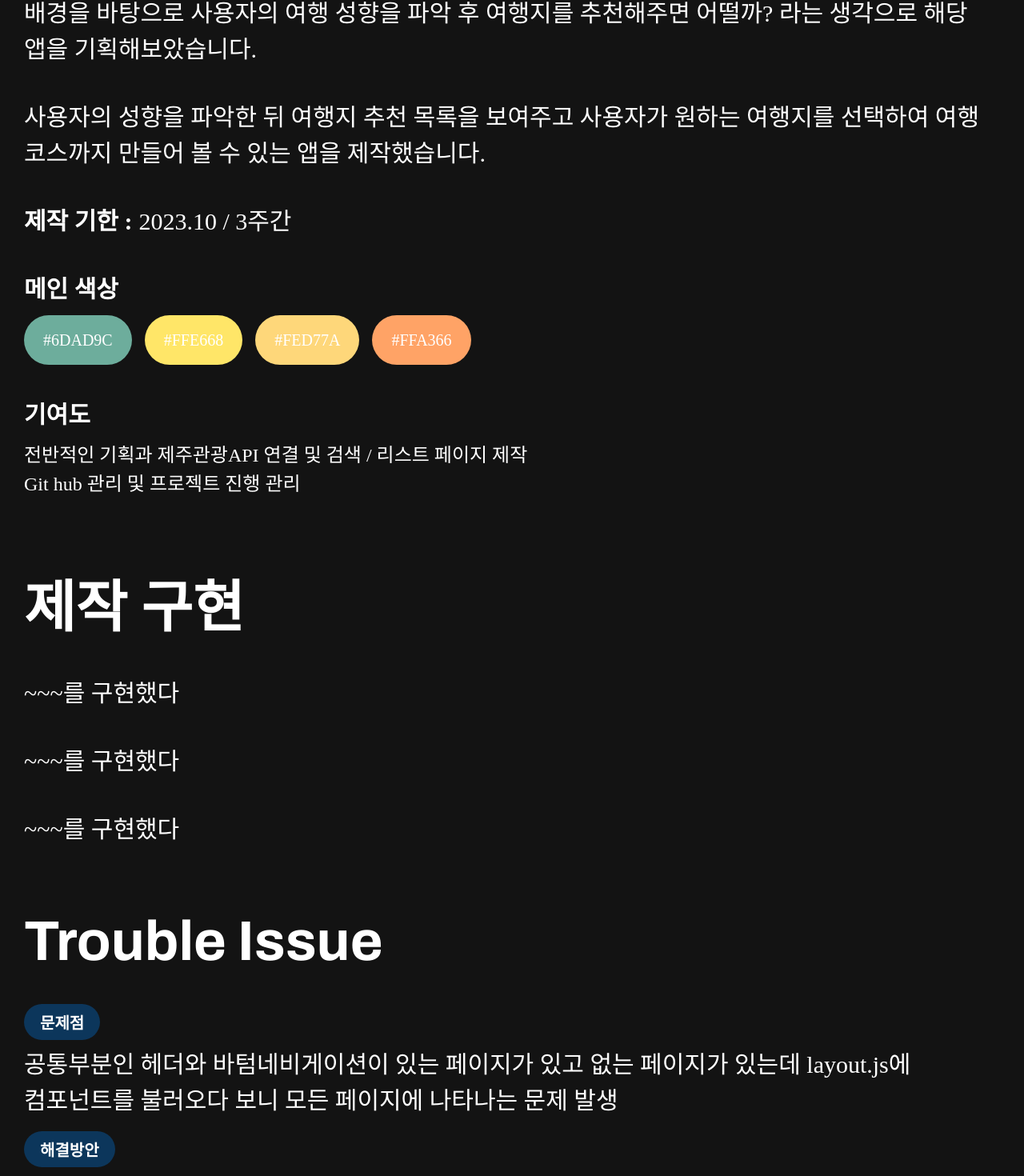
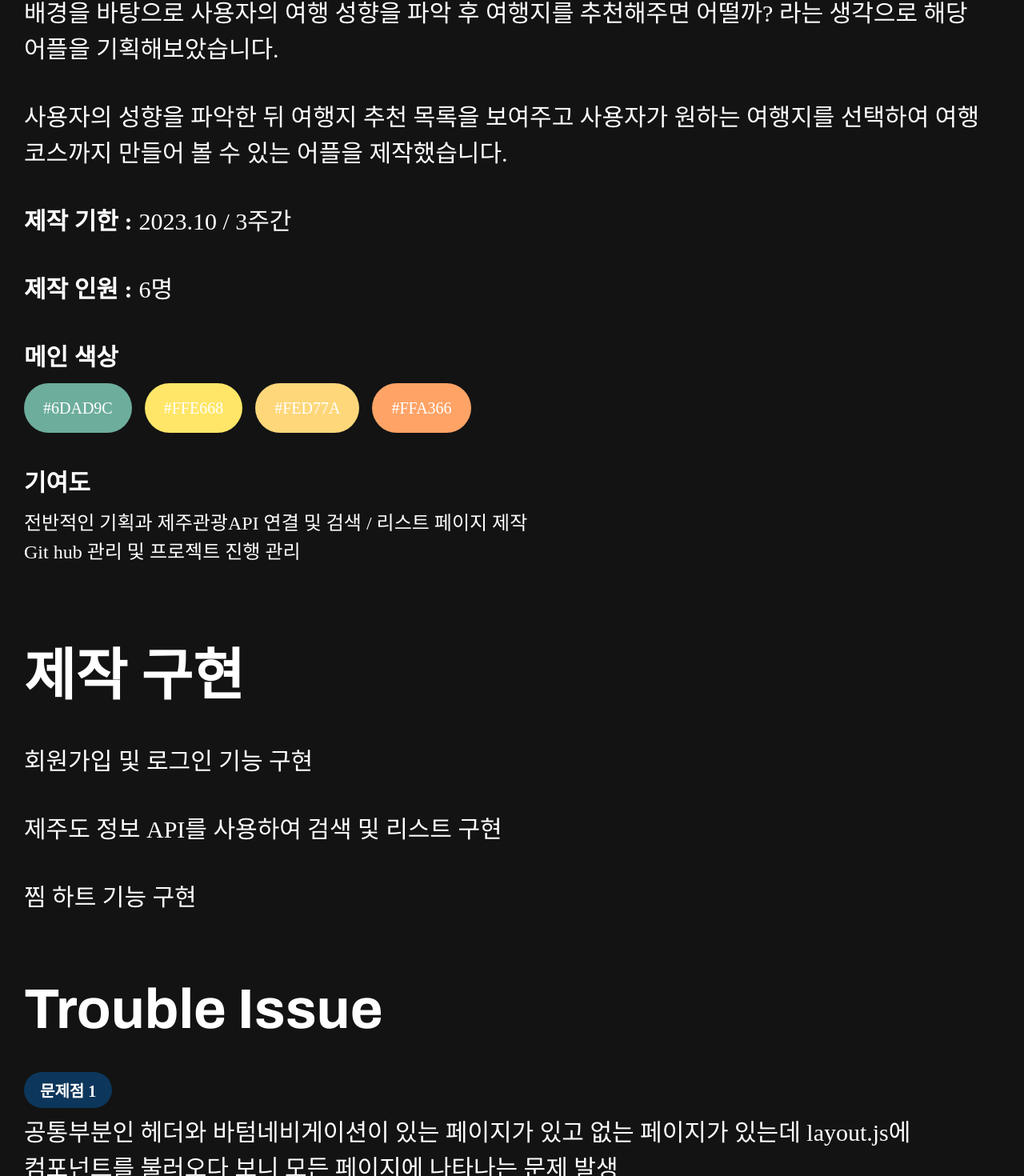
Before and after one commit to mkhong210/hong-portfolio, a React (Create React App) app: page /detail/project/project-1 in a window 1280 px wide. Shown: the part 1537-3007 px from the top of the page at 80% size. Built offline with nearby package versions, Linux system fonts and the light colour scheme; a web font is replaced by a local one.

Commit message:
project detail

```diff
--- a/src/data/project.json
+++ b/src/data/project.json
@@ -8,15 +8,20 @@
 		"image":"/asset/work/jejepick_thumb.jpg",
 		"site":"https://jejepick.vercel.app/",
 		"giturl":"https://github.com/mkhong210/jejepick",
-		"about_plan_1":"제주도 여행계획을 세울 때 자신이 좋아할만한 목적지를 찾는데 많은 시간이 소요됩니다. 이러한 배경을 바탕으로 사용자의 여행 성향을 파악 후 여행지를 추천해주면 어떨까? 라는 생각으로 해당 앱을 기획해보았습니다.",
-		"about_plan_2":"사용자의 성향을 파악한 뒤 여행지 추천 목록을 보여주고 사용자가 원하는 여행지를 선택하여 여행 코스까지 만들어 볼 수 있는 앱을 제작했습니다.",
+		"about_plan_1":"제주도 여행계획을 세울 때 자신이 좋아할만한 목적지를 찾는데 많은 시간이 소요됩니다. 이러한 배경을 바탕으로 사용자의 여행 성향을 파악 후 여행지를 추천해주면 어떨까? 라는 생각으로 해당 어플을 기획해보았습니다.",
+		"about_plan_2":"사용자의 성향을 파악한 뒤 여행지 추천 목록을 보여주고 사용자가 원하는 여행지를 선택하여 여행 코스까지 만들어 볼 수 있는 어플을 제작했습니다.",
 		"about_plan_3": null,
 		"about_date":"2023.10 / 3주간",
+		"about_people":"6명",
 		"color":["#6DAD9C","#FFE668","#FED77A","#FFA366"],
 		"contribution":["전반적인 기획과 제주관광API 연결 및 검색 / 리스트 페이지 제작","Git hub 관리 및 프로젝트 진행 관리"],
-		"function_1":"~~~를 구현했다",
-		"function_2":"~~~를 구현했다",
-		"function_3":"~~~를 구현했다",
+		"function_1":"회원가입 및 로그인 기능 구현",
+		"function_2":"제주도 정보 API를 사용하여 검색 및 리스트 구현",
+		"function_3":"찜 하트 기능 구현",
+		"function_4":"",
+		"function_5":"",
+		"function_6":"",
+		"function_7":"",
 		"mokup_image_1":"/asset/work/",
 		"mokup_image_2":"/asset/work/",
 		"mokup_image_3":"/asset/work/",
@@ -33,16 +38,21 @@
 		"tags":["JavaScript", "Jquery", "scss", "Git Hub", "Team Project"],
 		"sub_title":"기존 에버랜드 웹사이트 리뉴얼",
 		"image":"/asset/work/everland_thumb.jpg",
-		"site":"https://github.com/mkhong210/everland/actions/runs/6070877077",
+		"site":"https://mkhong210.github.io/everland/",
 		"giturl":"https://github.com/mkhong210/everland",
 		"about_plan_1":"기존의 에버랜드 홈페이지는 제공하는 정보량이 많고, UI가 사용자가 원하는 정보를 얻기에 어려움이 있다고 판단하여 사용자가 필요한 정보를 쉽게 제공하고자 기획했습니다.",
 		"about_plan_2":"",
 		"about_date":"2023.07.30 ~ 2023.09.01",
+		"about_people":"4명",
 		"color":["#004EA1","#7FCFF4","#FFE402"],
-		"contribution":["즐길거리 서브페이지 및 팝업 형식의 상세 페이지 작업", " Git hub 관리 및 총괄"],
+		"contribution":["즐길거리 서브페이지 및 팝업 형식의 상세 페이지 작업", "Git hub 관리 및 총괄"],
 		"function_1":"~~~를 구현했다",
 		"function_2":"~~~를 구현했다",
 		"function_3":"~~~를 구현했다",
+		"function_4":"~~~를 구현했다",
+		"function_5":"~~~를 구현했다",
+		"function_6":"~~~를 구현했다",
+		"function_7":"~~~를 구현했다",
 		"mokup_image_1":"/asset/work/",
 		"mokup_image_2":"/asset/work/",
 		"mokup_image_3":"/asset/work/",
@@ -57,44 +67,54 @@
 		"title1":"마이칵테일러 - MyCocktailer",
 		"title2":"MyCocktailer",
 		"tags":["React", "Git Hub", "API", "cloudtype", "JsonServer"],
-		"sub_title":"칵테일 API를 사용한 칵테일 정보 제공 앱",
+		"sub_title":"칵테일 API를 사용한 칵테일 정보 제공 어플",
 		"image":"/asset/work/mycocktailer_thumb.jpg",
 		"site":"https://mkhong210.github.io/mycocktailer/",
 		"giturl":"https://github.com/mkhong210/mycocktailer",
-		"about_plan_1":"칵테일 API를 사용하여 칵테일 레시피 및 음료 정보를 제공하고 랜덤으로 추천 칵테일을 받을 수 있는 앱을 기획하였습니다.",
+		"about_plan_1":"칵테일 API를 사용하여 칵테일 레시피 및 음료 정보를 제공하고 랜덤으로 추천 칵테일을 받을 수 있는 어플을 기획하였습니다.",
 		"about_plan_2":"cloudtype을 통해 JsonServer를 이용하여 사용자들 간의 커뮤니티 공간을 간략하게 글을 남길 수 있는  형태로 구성하였습니다.",
 		"about_date":"2023.09.11 ~ 2023.09.27",
-		"color":["#32154f"],
-		"contribution":[""],
-		"function_1":"~~~를 구현했다",
-		"function_2":"~~~를 구현했다",
-		"function_3":"~~~를 구현했다",
+		"about_people":"1명",
+		"color":["#32154F"],
+		"contribution":["100% 개인 기획 및 제작"],
+		"function_1":"칵테일 API를 사용하여 칵테일 및 재료 정보 리스트 및 검색 기능 구현",
+		"function_2":"오늘의 추천 칵테일을 랜덤한 칵테일로 나오게 구현",
+		"function_3":"cloudtype로 server를 사용해 사용자 간에 소통할 수 있는 커뮤니티 구현",
+		"function_4":null,
+		"function_5":null,
+		"function_6":null,
+		"function_7":null,
 		"mokup_image_1":"/asset/work/",
 		"mokup_image_2":"/asset/work/",
 		"mokup_image_3":"/asset/work/",
 		"trouble_1":"",
-		"answer_1":"",
+		"answer_1":null,
 		"trouble_2":null,
-		"answer_2":"",
+		"answer_2":null,
 		"review":""
 	},
 	{
 		"id": "project-4",
 		"title1":"메디포켓 - MediPocket",
 		"title2":"MediPocket",
-		"tags":["NEXT", "API", "MongoDB", "Git Hub"],
-		"sub_title":"약 API를 사용한 약 정보 제공 및 처방전 기록 앱",
+		"tags":["NEXT", "API", "MongoDB", "Git Hub", "Team Project"],
+		"sub_title":"약 API를 사용한 약 정보 제공 및 처방전 기록 어플",
 		"image":"/asset/work/jejepick_thumb.jpg",
-		"site":"",
-		"giturl":"",
-		"about_plan_1":"제주도 여행계획을 세울 때 자신이 좋아할만한 목적지를 찾는데 많은 시간이 소요됩니다. 이러한 배경을 바탕으로 사용자의 여행 성향을 파악 후 여행지를 추천해주면 어떨까? 라는 생각으로 해당 앱을 기획해보았습니다.",
-		"about_plan_2":"사용자의 성향을 파악한 뒤 여행지 추천 목록을 보여주고 사용자가 원하는 여행지를 선택하여 여행 코스까지 만들어 볼 수 있는 앱을 제작했습니다.",
+		"site":"https://github.com/mkhong210/medipocket",
+		"giturl":"https://github.com/mkhong210/medipocket",
+		"about_plan_1":"제주도 여행계획을 세울 때 자신이 좋아할만한 목적지를 찾는데 많은 시간이 소요됩니다. 이러한 배경을 바탕으로 사용자의 여행 성향을 파악 후 여행지를 추천해주면 어떨까? 라는 생각으로 해당 어플을 기획해보았습니다.",
+		"about_plan_2":"사용자의 성향을 파악한 뒤 여행지 추천 목록을 보여주고 사용자가 원하는 여행지를 선택하여 여행 코스까지 만들어 볼 수 있는 어플을 제작했습니다.",
 		"about_date":"제작 중",
+		"about_people":"5명",
 		"color":["#E4EDFF", "#96B4FB"],
-		"contribution":[""],
-		"function_1":"~~~를 구현했다",
-		"function_2":"~~~를 구현했다",
-		"function_3":"~~~를 구현했다",
+		"contribution":["MongoDB를 이용한 database 제작 및 관리", "Git hub 관리 및 총괄"],
+		"function_1":"",
+		"function_2":"",
+		"function_3":"",
+		"function_4":"",
+		"function_5":"",
+		"function_6":"",
+		"function_7":"",
 		"mokup_image_1":"/asset/work/",
 		"mokup_image_2":"/asset/work/",
 		"mokup_image_3":"/asset/work/",
--- a/src/pages/DetailProject.js
+++ b/src/pages/DetailProject.js
@@ -49,8 +49,8 @@ function DetailProject() {
 						<div className='about_title'>
 							<p className='lang_en'>About <br />the Project</p>
 							<div className='look_wrap'>
-								<a href={project.site} className='look'>Go to Site</a>
-								<a href={project.giturl} className='look'>Go to Git Hub</a>
+								<a href={project.site} className='look' target='_blank'>Go to Site</a>
+								<a href={project.giturl} className='look' target='_blank'>Go to Git Hub</a>
 							</div>
 						</div>
 						<div className='about_detail'>
@@ -66,6 +66,10 @@ function DetailProject() {
 							<div className='about_date'>
 								<p className='subdesc_title'>제작 기한 :</p>
 								<p className='date'>{project.about_date}</p>
+							</div>
+							<div className='about_people'>
+								<p className='subdesc_title'>제작 인원 :</p>
+								<p className='number'>{project.about_people}</p>
 							</div>
 							<div className='about_color'>
 								<p className='subdesc_title'>메인 색상</p>
@@ -102,6 +106,18 @@ function DetailProject() {
 								{project.function_3 &&
 									<p className='plan_desc'>{project.function_3}</p>
 								}
+								{project.function_4 &&
+									<p className='plan_desc'>{project.function_4}</p>
+								}
+								{project.function_5 &&
+									<p className='plan_desc'>{project.function_5}</p>
+								}
+								{project.function_6 &&
+									<p className='plan_desc'>{project.function_6}</p>
+								}
+								{project.function_7 &&
+									<p className='plan_desc'>{project.function_7}</p>
+								}
 							</div>
 						</div>
 					</div>
@@ -120,16 +136,16 @@ function DetailProject() {
 								<p className='subdesc_title lang_en'>Trouble Issue</p>
 								}
 								<div className='issue_item'>
-									<h3>문제점</h3>
+									<h3>문제점 1</h3>
 									<p className='plan_desc'>{project.trouble_1}</p>
-									<h3>해결방안</h3>
+									<h3>해결방안 1</h3>
 									<p className='plan_desc'>{project.answer_1}</p>
 								</div>
 								{project.trouble_2 &&
 									<div className='issue_item'>
-										<h3>문제점</h3>
+										<h3>문제점 2</h3>
 										<p className='plan_desc'>{project.trouble_2}</p>
-										<h3>해결방안</h3>
+										<h3>해결방안 2</h3>
 										<p className='plan_desc'>{project.answer_2}</p>
 									</div>
 								}
--- a/src/style/detail_project.scss
+++ b/src/style/detail_project.scss
@@ -95,7 +95,7 @@
 			font-weight: bold;
 			margin-bottom: 10px;
 		}
-		.about_date{
+		.about_date, .about_people{
 			display: flex;
 			align-items: baseline;
 			gap: 8px;
```
